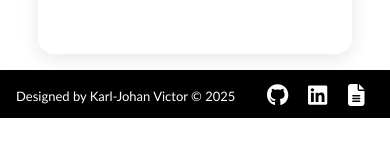
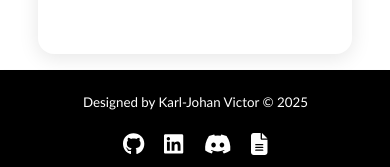
Before and after one commit to KalleVictor/kj-portfolio, a React (Create React App) app: page /contact#/home in a window 390 px wide. Shown: the part 2909-3076 px from the top of the page. Before the commit the page ends 3027 px from the top, so only its background shows below. Built offline with nearby package versions, Linux system fonts and the light colour scheme; a web font is replaced by a local one.

Commit message:
updated footer and contact with proper links and behaviour.

```diff
--- a/src/App.jsx
+++ b/src/App.jsx
@@ -1,5 +1,5 @@
 import './App.css';
-import { Routes, Route, } from 'react-router';
+import { Routes, Route, Navigate,} from 'react-router';
 import Home from './pages/Home';
 import About from './pages/About';
 import Header from './components/Header';
@@ -17,7 +17,7 @@ function App() {
 
       <main>
         <Routes>
-          <Route path="/" element={<Home />}/>
+        <Route path="/" element={<Navigate to="/home" replace />} />
           <Route path="/home" element={<Home />} />
           <Route path="/about" element={<About />} />
           <Route path="/projects" element={<Projects />} />
--- a/src/components/Footer.css
+++ b/src/components/Footer.css
@@ -1,21 +1,28 @@
 footer {
+    display: flex;
     background-color: black;
+    padding: 0px 20px 0px;
     color: white;
     max-width: 1024px;
-    height: 3rem;
     align-items: center;
     box-shadow: 0px 4px 5px rgba(0, 0, 0, 0.2);
+    animation: fadeIn 1s ease-in-out forwards;
 
   }
 
 .footer-text {
+    font-size:small;
+    animation: fadeIn 1s ease-in-out forwards;
+  }
+
+  .social-media {
+    position: absolute;
+    right: 0rem;
+    animation: fadeIn 1s ease-in-out forwards;
+  }
+
+  .footer-text p{
     text-align: left;
-    font-size:small;
-  }
-  .footer-text p{
-    margin-top: -1.5rem;
-    margin-bottom: 1rem;
-    margin-left: 1rem;
   }
   .footer-text a{
     text-decoration: none;
@@ -29,16 +36,6 @@ footer {
     text-shadow: lightblue 0px 0px 5px; /* Optional: add a shadow effect on hover */
     text-decoration: underline; /* Optional: underline on hover */
     transition: text-shadow 0.3s, color 0.3s; /* Smooth transition for the hover effect */
-  }
-
-  .social-media {
-    display: flex;
-    justify-content: right;
-    align-items: auto;
-    margin-right: 1rem;
-    padding-top: 0.5rem;
-    opacity: 0;
-    animation: fadeIn 1s ease-in-out forwards;
   }
 
   .icon-btn {
@@ -61,3 +58,24 @@ footer {
     70%  { transform: scale(1.22) translateY(-3px); }
     100% { transform: scale(1.2) translateY(0); }
   }
+
+
+  @media (max-width: 768px) {
+    footer {
+      flex-direction: column;
+      padding: 10px;
+      text-align: center;
+    }
+
+    .footer-text {
+      font-size: smaller;
+    }
+
+    .social-media {
+      position: static;
+    }
+
+    .icon-btn {
+      gap: 20px;
+    }
+  }
--- a/src/components/Footer.jsx
+++ b/src/components/Footer.jsx
@@ -1,6 +1,6 @@
 import React from 'react';
 import { FontAwesomeIcon } from '@fortawesome/react-fontawesome';
-import { faGithub, faLinkedin } from '@fortawesome/free-brands-svg-icons';
+import { faGithub, faLinkedin, faDiscord} from '@fortawesome/free-brands-svg-icons';
 import { faFileAlt } from '@fortawesome/free-solid-svg-icons';
 import './Footer.css';
 
@@ -16,6 +16,11 @@ const socialLinks = [
     icon: faLinkedin,
   },
   {
+    href: 'https://discordapp.com/users/Enarion',
+    alt: 'Discord',
+    icon: faDiscord,
+  },
+  {
     href: 'https://kallevictor.github.io/CV/',
     alt: 'CV',
     icon: faFileAlt,
@@ -26,6 +31,9 @@ export default function Footer() {
   return (
     <div>
       <footer>
+        <div className="footer-text">
+          <p>Designed by Karl-Johan Victor © 2025</p>
+        </div>
         <div className="social-media">
           {socialLinks.map((link, index) => (
             <a
@@ -40,9 +48,6 @@ export default function Footer() {
             </a>
           ))}
         </div>
-        <div className="footer-text">
-          <p>Designed by Karl-Johan Victor © 2025</p>
-        </div>
       </footer>
     </div>
   );
--- a/src/components/Header.css
+++ b/src/components/Header.css
@@ -136,6 +136,9 @@
 
   padding: 10px 20px;
 }
+.nav.menubutton:active {
+  text-decoration: line-through;
+}
 
 
 @media (max-width: 868px) {
@@ -164,3 +167,7 @@
     left: 0rem;
   }
 }
+
+.burgerbtn.active {
+  text-decoration: line-through;
+}
--- a/src/components/Header.jsx
+++ b/src/components/Header.jsx
@@ -55,10 +55,54 @@ export default function Header() {
 
       <nav className={`nav-menu ${isMenuOpen ? 'open' : ''}`}>
         <ul>
-          <li><Link to="/home" onClick={toggleMenu}>Home</Link></li>
-          <li><Link to="/about" onClick={toggleMenu}>About</Link></li>
-          <li><Link to="/projects" onClick={toggleMenu}>Projects</Link></li>
-          <li><Link to="/contact" onClick={toggleMenu}>Contact</Link></li>
+          <li><NavLink
+          to="/home"
+          onClick={() => {
+            toggleMenu();
+            window.scrollTo(0, 0);
+          }}
+          className={({ isActive }) => (isActive ? 'burgerbtn active' : 'burgerbtn')}
+        >
+
+            Home
+
+            </NavLink></li>
+          <li><NavLink
+          to="/about"
+          onClick={() => {
+            toggleMenu();
+            window.scrollTo(0, 0);
+          }}
+          className={({ isActive }) => (isActive ? 'burgerbtn active' : 'burgerbtn')}
+            >
+
+            About
+
+            </NavLink></li>
+          <li><NavLink
+          to="/projects"
+          onClick={() => {
+            toggleMenu();
+            window.scrollTo(0, 0);
+          }}
+          className={({ isActive }) => (isActive ? 'burgerbtn active' : 'burgerbtn')}
+            >
+
+            Projects
+
+            </NavLink></li>
+          <li><NavLink
+          to="/contact"
+          onClick={() => {
+            toggleMenu();
+            window.scrollTo(0, 0);
+          }}
+          className={({ isActive }) => (isActive ? 'burgerbtn active' : 'burgerbtn')}
+            >
+
+            Contact
+
+            </NavLink></li>
         </ul>
       </nav>
 
@@ -67,6 +111,9 @@ export default function Header() {
           <li>
             <NavLink
               to="/home"
+              onClick={() => {
+                window.scrollTo(0, 0);
+              }}
               className={({ isActive }) => (isActive ? 'headerbtn active' : 'headerbtn')}
             >
               Home
@@ -75,6 +122,9 @@ export default function Header() {
           <li>
             <NavLink
               to="/about"
+              onClick={() => {
+                window.scrollTo(0, 0);
+              }}
               className={({ isActive }) => (isActive ? 'headerbtn active' : 'headerbtn')}
             >
               About
@@ -83,6 +133,9 @@ export default function Header() {
           <li>
             <NavLink
               to="/projects"
+              onClick={() => {
+                window.scrollTo(0, 0);
+              }}
               className={({ isActive }) => (isActive ? 'headerbtn active' : 'headerbtn')}
             >
               Projects
@@ -91,6 +144,9 @@ export default function Header() {
           <li>
             <NavLink
               to="/contact"
+              onClick={() => {
+                window.scrollTo(0, 0);
+              }}
               className={({ isActive }) => (isActive ? 'headerbtn active' : 'headerbtn')}
             >
               Contact
--- a/src/pages/Contact.css
+++ b/src/pages/Contact.css
@@ -68,6 +68,7 @@
 
 .icon:hover {
   animation: bounce3 0.6s;
+  color: mediumblue;
 }
 
 @keyframes bounce3 {
--- a/src/pages/Contact.jsx
+++ b/src/pages/Contact.jsx
@@ -1,6 +1,6 @@
 import React, { useState } from 'react';
 import { FontAwesomeIcon } from '@fortawesome/react-fontawesome';
-import { faGithub, faLinkedin } from '@fortawesome/free-brands-svg-icons';
+import { faGithub, faLinkedin, faDiscord } from '@fortawesome/free-brands-svg-icons';
 import { faEnvelope, faPhone, faTimes } from '@fortawesome/free-solid-svg-icons';
 import profilbild from '../assets/images/profilbild6.jpg';
 import ContactMe from '../assets/header/Contact.png';
@@ -16,6 +16,34 @@ export default function Contact() {
   const handleCloseClick = () => {
     setShowForm(false);
   };
+
+  const contactLinks = [
+    {
+      href: 'https://github.com/KalleVictor/',
+      alt: 'GitHub',
+      icon: faGithub,
+    },
+    {
+      href: 'https://www.linkedin.com/in/karl-johan-victor-90197659/',
+      alt: 'LinkedIn',
+      icon: faLinkedin,
+    },
+    {
+      href: 'https://discordapp.com/users/Enarion',
+      alt: 'Discord',
+      icon: faDiscord,
+    },
+    {
+      href: 'tel:+46703152644',
+      alt: 'Phone',
+      icon: faPhone,
+    },
+    {
+      href: 'mailto:karljohan.victor@hotmail.com',
+      alt: 'Email',
+      icon: faEnvelope,
+    },
+  ];
 
   return (
     <div className="contact-wrapper">
@@ -36,23 +64,28 @@ export default function Contact() {
               <h1>Karl-Johan Victor</h1>
               <p className="title">Fullstack Developer, Game Designer</p>
               <p>Lund University</p>
+
               <div className="social-icons">
-                <a href="https://github.com/KalleVictor/" target="_blank" rel="noopener noreferrer">
-                  <FontAwesomeIcon icon={faGithub} size="lg" className="icon" />
+
+              {contactLinks.map((link, index) => (
+                <a
+                  key={index}
+                  href={link.href}
+                  target="_blank"
+                  rel="noopener noreferrer"
+                  className="icon"
+                  aria-label={link.alt}
+                >
+                  <FontAwesomeIcon icon={link.icon} size="1x" className="icon" />
                 </a>
-                <a href="https://www.linkedin.com/in/karl-johan-victor-90197659/" target="_blank" rel="noopener noreferrer">
-                  <FontAwesomeIcon icon={faLinkedin} size="lg" className="icon" />
-                </a>
-                <a href="tel:+46703152644" target="_blank" rel="noopener noreferrer">
-                  <FontAwesomeIcon icon={faPhone} size="lg" className="icon" />
-                </a>
-                <a href="mailto:karljohan.victor@hotmail.com" target="_blank" rel="noopener noreferrer">
-                  <FontAwesomeIcon icon={faEnvelope} size="lg" className="icon"/>
-                </a>
+              ))}
+
               </div>
+
               <button className="contact-button" onClick={handleButtonClick}>
                 Contact
               </button>
+
             </>
           ) : (
             <div className="contact-form">
```
